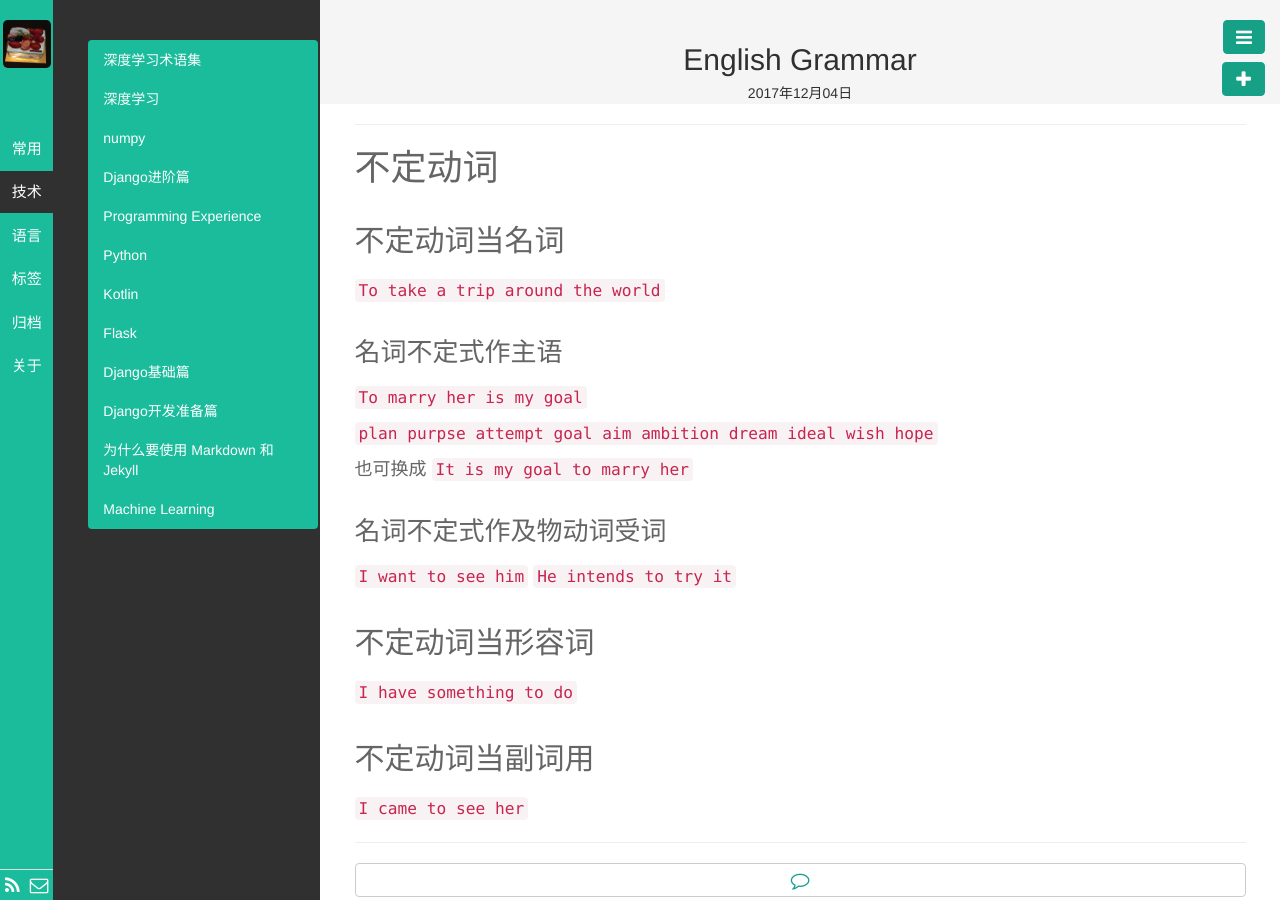
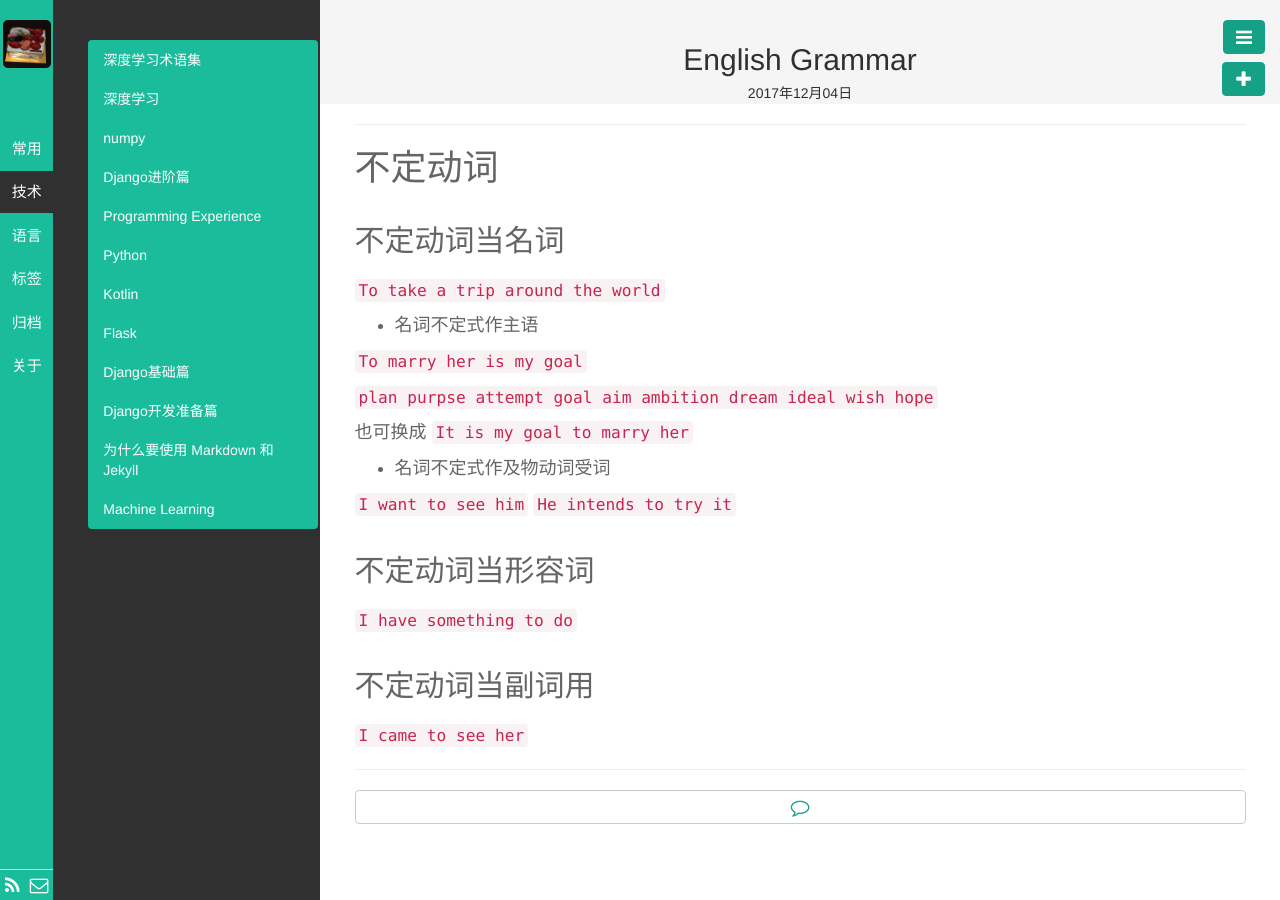
Before and after one commit to kyoyo/kyoyo.github.io, a Jekyll site: the page built from _posts/语言/2017-12-04-English-Grammar.md, in a window 1280 px wide. Built offline with Jekyll 4.4.1, drawn with Linux system fonts in a browser that asks for light colours; Markdown is read by kramdown in place of the engine named in the settings.

```diff
--- a/_posts/语言/2017-12-04-English-Grammar.md
+++ b/_posts/语言/2017-12-04-English-Grammar.md
@@ -15,7 +15,7 @@ description:
 
 `To take a trip around the world`
 
-### 名词不定式作主语
+- 名词不定式作主语
 
 `To marry her is my goal`
 
@@ -24,7 +24,7 @@ description:
  也可换成  `It is my goal to marry her`
 
 
-### 名词不定式作及物动词受词
+- 名词不定式作及物动词受词
 
 `I want to see him`
 `He intends to try it`
```
